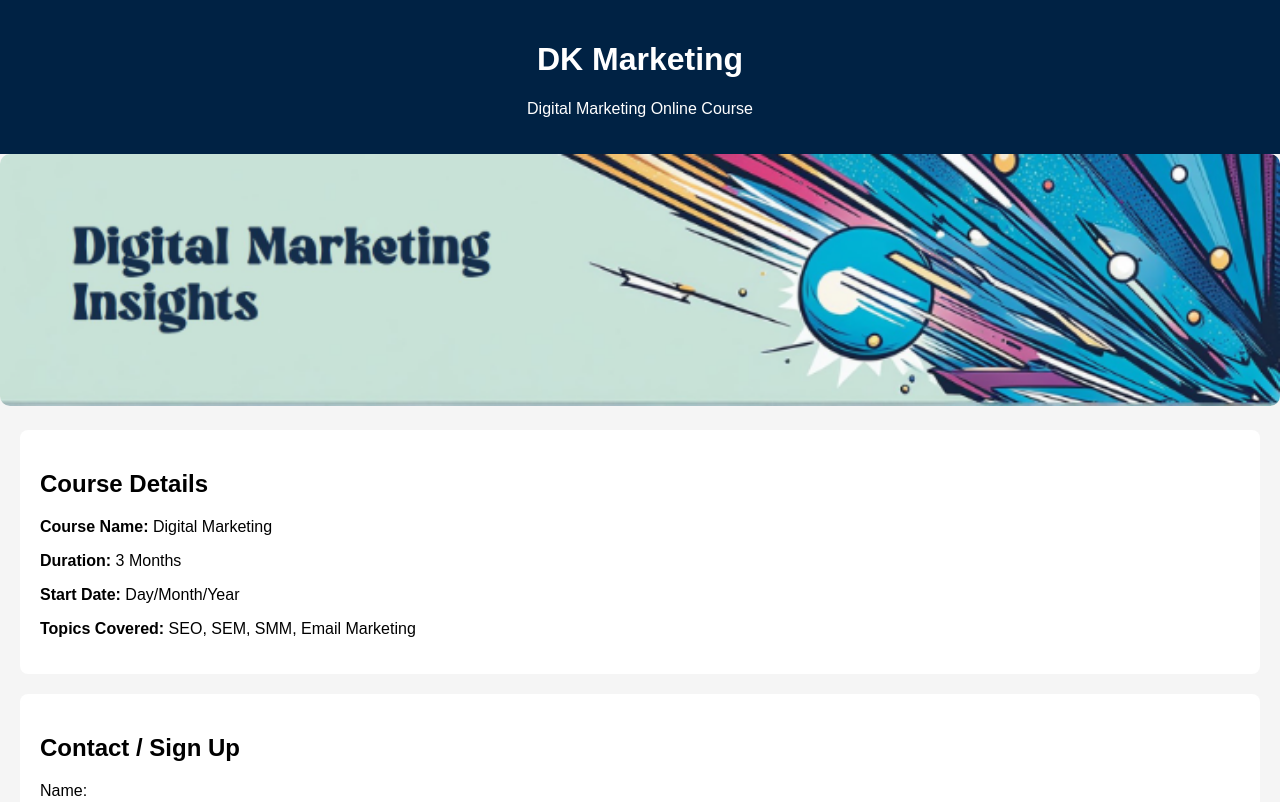
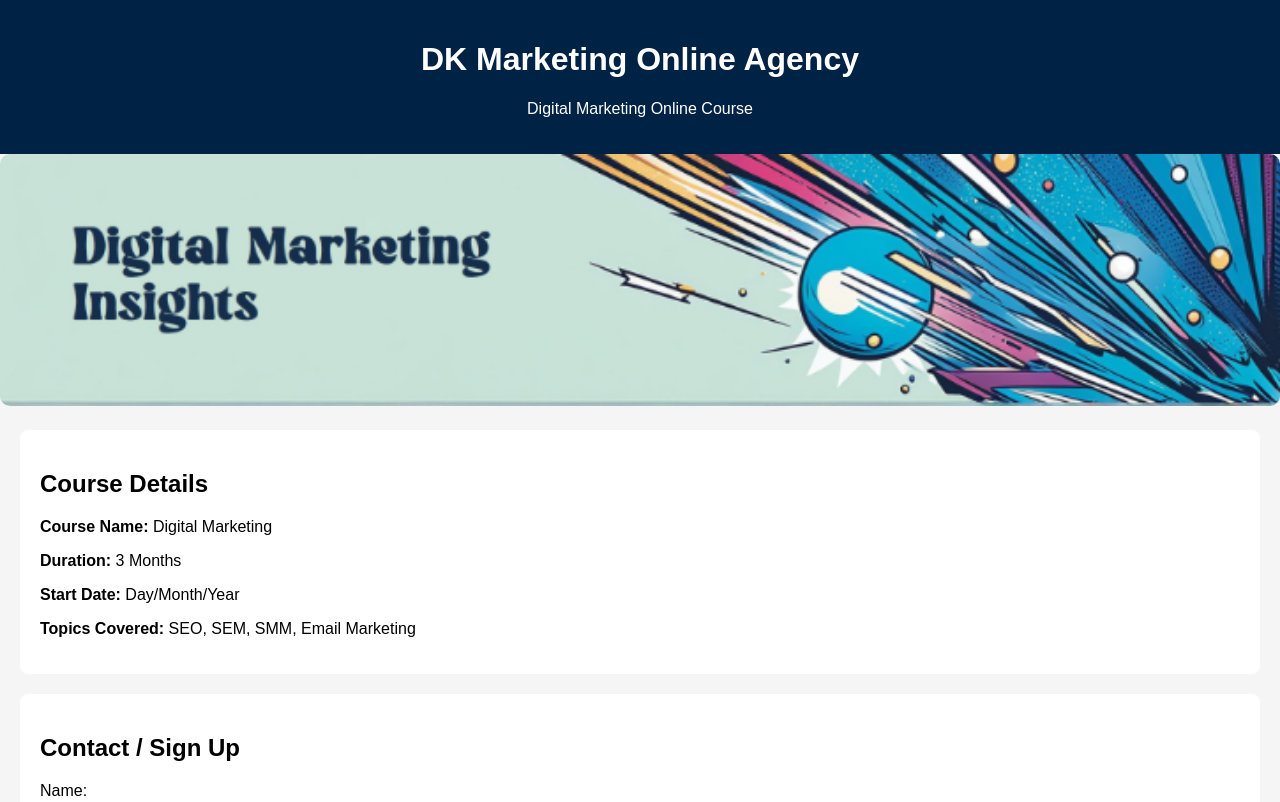
Before and after one commit to Vikashsharma1999/DK-Marketing-, a plain HTML site: page index.html in a window 1280 px wide. Shown: the top 802 px of the page. Drawn offline with Linux system fonts and the light colour scheme.

Commit message:
Update index.html

```diff
--- a/index.html
+++ b/index.html
@@ -16,7 +16,7 @@
 </head>
 <body>
   <header>
-    <h1>DK Marketing</h1>
+    <h1>DK Marketing Online Agency</h1>
     <p>Digital Marketing Online Course</p>
   </header>
 
```
